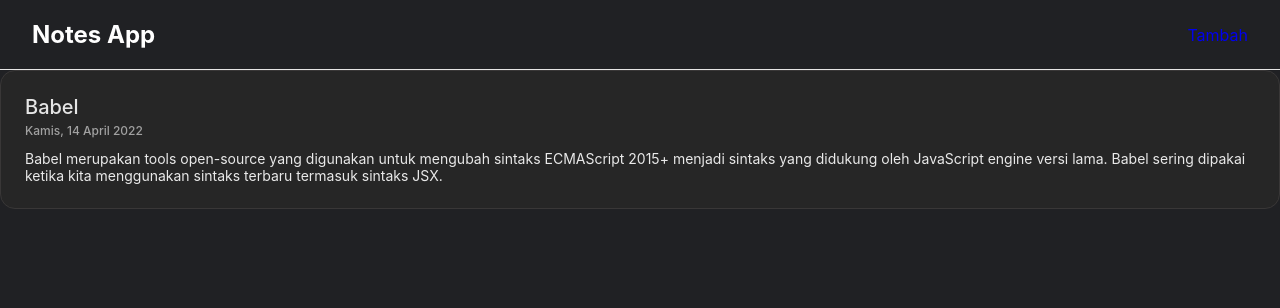
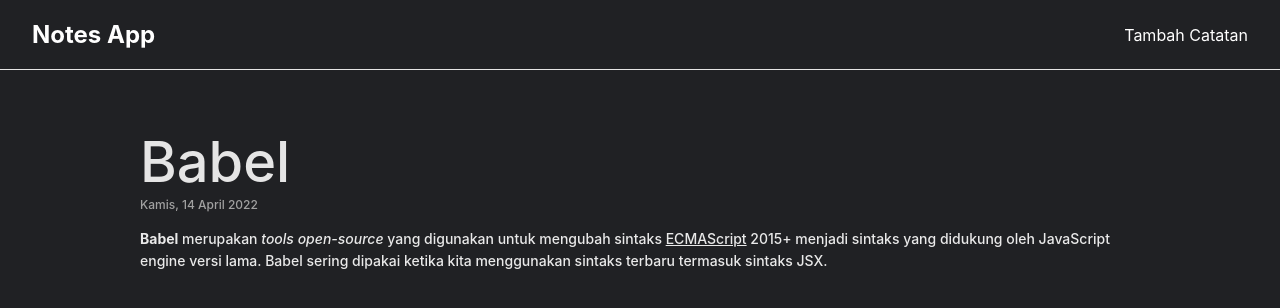
Before and after one commit to farizfahrian/Note-App-Web-Application-Fundamentals-with-React, a React (Vite) app: page /note/notes-1 in a window 1280 px wide. Shown: the top 308 px of the page. Built offline with nearby package versions, Linux system fonts and the light colour scheme.

Commit message:
add search feature and style adjustment

```diff
--- a/src/components/ArchiveButton.jsx
+++ b/src/components/ArchiveButton.jsx
@@ -12,6 +12,7 @@ function ArchiveButton({ id, onArchive, note }) {
 ArchiveButton.propTypes = {
   id: PropTypes.string.isRequired,
   onArchive: PropTypes.func.isRequired,
+  note: PropTypes.object.isRequired,
 };
 
 export default ArchiveButton;
--- a/src/components/NoteDetail.jsx
+++ b/src/components/NoteDetail.jsx
@@ -7,15 +7,17 @@ import {
   showFormattedDate,
 } from "../utils";
 import PropTypes from "prop-types";
-import { Link } from "react-router-dom";
+import HTMLReactParser from "html-react-parser/lib/index";
 
 function NoteDetail({ title, createdAt, body }) {
   return (
-    <div className="note-item">
+    <div className="note-detail-item">
       <div>
-        <p className="note-item__title">{capitalizeFirstLetter(title)}</p>
-        <p className="note-item__date">{showFormattedDate(createdAt)}</p>
-        <p className="note-item__body">{extractContent(body)}</p>
+        <h2 className="note-detail-item__title">
+          {capitalizeFirstLetter(title)}
+        </h2>
+        <p className="note-detail-item__date">{showFormattedDate(createdAt)}</p>
+        <div className="note-item__body">{HTMLReactParser(body)}</div>
       </div>
     </div>
   );
--- a/src/components/NoteHeader.jsx
+++ b/src/components/NoteHeader.jsx
@@ -7,7 +7,7 @@ function NoteHeader() {
       <Link to="/">
         <h1>Notes App</h1>
       </Link>
-      <Link to="/add">Tambah</Link>
+      <Link to="/add">Tambah Catatan</Link>
     </nav>
   );
 }
--- a/src/components/NoteItem.jsx
+++ b/src/components/NoteItem.jsx
@@ -1,23 +1,26 @@
 import React from "react";
 import ArchiveButton from "./ArchiveButton";
 import DeleteButton from "./DeleteButton";
-import {
-  capitalizeFirstLetter,
-  extractContent,
-  showFormattedDate,
-} from "../utils";
+import { capitalizeFirstLetter, showFormattedDate } from "../utils";
 import PropTypes from "prop-types";
+import HTMLReactParser from "html-react-parser/lib/index";
 import { Link } from "react-router-dom";
-import HTMLReactParser from "html-react-parser/lib/index";
 
 function NoteItem({ title, createdAt, body, id, onArchive, onDelete, note }) {
   return (
     <div className="note-item">
-      <Link to={`/note/${id}`}>
-        <p className="note-item__title">{capitalizeFirstLetter(title)}</p>
-      </Link>
-      <p className="note-item__date">{showFormattedDate(createdAt)}</p>
-      <div className="note-item__body">{HTMLReactParser(body)}</div>
+      <div>
+        <Link to={`/note/${id}`}>
+          <h2 className="note-item__title">{capitalizeFirstLetter(title)}</h2>
+        </Link>
+        <p className="note-item__date">{showFormattedDate(createdAt)}</p>
+        <div className="note-item__body">
+          {HTMLReactParser(
+            body.split(" ").slice(0, 16).join(" ") +
+              (body.split(" ").length > 16 ? "..." : "")
+          )}
+        </div>
+      </div>
       <div className="note-item__action">
         <ArchiveButton id={id} onArchive={onArchive} note={note} />
         <DeleteButton id={id} onDelete={onDelete} />
--- a/src/components/NoteSearchInput.jsx
+++ b/src/components/NoteSearchInput.jsx
@@ -1,19 +1,21 @@
 import PropTypes from "prop-types";
 import React from "react";
 
-function NoteSearchInput({ onSearch }) {
+function NoteSearchInput({ onSearch, defaultKeyword }) {
   return (
     <input
       type="search"
       onChange={(event) => onSearch(event.target.value)}
       placeholder="Cari judul catatan"
       className="note-search-input"
+      defaultValue={defaultKeyword}
     />
   );
 }
 
 NoteSearchInput.propTypes = {
   onSearch: PropTypes.func.isRequired,
+  defaultKeyword: PropTypes.string,
 };
 
 export default NoteSearchInput;
--- a/src/page/HomePage.jsx
+++ b/src/page/HomePage.jsx
@@ -8,6 +8,23 @@ import {
 } from "../utils/local-data";
 import NoteList from "../components/NoteList";
 import NoteSearchInput from "../components/NoteSearchInput";
+import { useSearchParams } from "react-router-dom";
+
+function HomePageWrapper() {
+  const [searchParams, setSearchParams] = useSearchParams();
+  const title = searchParams.get("title") || "";
+
+  const handleSearch = (keyword) => {
+    // if (keyword) {
+    //   searchParams.set("title", keyword);
+    // } else {
+    //   searchParams.delete("title");
+    // }
+    setSearchParams({ title: keyword });
+  };
+
+  return <HomePage searchKeyword={title} onSearch={handleSearch} />;
+}
 
 export class HomePage extends Component {
   constructor(props) {
@@ -29,16 +46,6 @@ export class HomePage extends Component {
     });
   };
 
-  onArchive = (id) => {
-    archiveNote(id);
-
-    this.setState(() => {
-      return {
-        notes: getAllNotes(),
-      };
-    });
-  };
-
   onDeleteHandler = (id) => {
     deleteNote(id);
 
@@ -50,11 +57,19 @@ export class HomePage extends Component {
   };
 
   render() {
+    const { searchKeyword } = this.props;
+    const filteredNotes = this.state.notes.filter((note) =>
+      note.title.toLowerCase().includes(searchKeyword.toLowerCase())
+    );
+
     return (
       <section>
-        <NoteSearchInput />
+        <NoteSearchInput
+          onSearch={this.props.onSearch}
+          defaultKeyword={searchKeyword}
+        />
         <NoteList
-          notes={this.state.notes}
+          notes={filteredNotes}
           onArchive={this.onArchiveHandler}
           onDelete={this.onDeleteHandler}
         />
@@ -63,4 +78,4 @@ export class HomePage extends Component {
   }
 }
 
-export default HomePage;
+export default HomePageWrapper;
--- a/src/styles/style.css
+++ b/src/styles/style.css
@@ -21,6 +21,7 @@ p {
 
 a {
   text-decoration: none;
+  color: white;
 }
 
 input,
@@ -241,6 +242,38 @@ textarea::placeholder {
   text-decoration: underline;
 }
 
+.note-detail-item {
+  display: flex;
+  flex-direction: column;
+  max-width: 1000px;
+  height: max-content;
+  line-height: 110%;
+  margin: 64px auto;
+  font-size: 20px;
+  font-weight: 500;
+  color: #e5e5e5;
+}
+
+.note-detail-item__title {
+  margin-bottom: 4px;
+  line-height: 100%;
+  font-size: 56px;
+  font-weight: 500;
+  color: #e5e5e5;
+}
+
+.note-detail-item__date {
+  font-size: 12px;
+  font-weight: 500;
+  margin-bottom: 12px;
+  color: #a1a1a1;
+}
+
+.note-detail-item__body {
+  font-size: 14px;
+  color: #e9e9e9;
+}
+
 .note-item__action {
   display: flex;
   margin-top: 24px;
--- a/src/utils/local-data.js
+++ b/src/utils/local-data.js
@@ -39,7 +39,7 @@ let notes = [
     title: 'Module Bundler',
     body: 'Dalam konteks pemrograman JavaScript, module bundler merupakan tools yang digunakan untuk menggabungkan seluruh modul JavaScript yang digunakan oleh aplikasi menjadi satu berkas.',
     createdAt: '2022-04-14T04:27:34.572Z',
-    archived: true
+    archived: false
   }
 ]
 
```
Also changed, not shown: src/components/NoteApp.jsx (+2 -9 lines).
